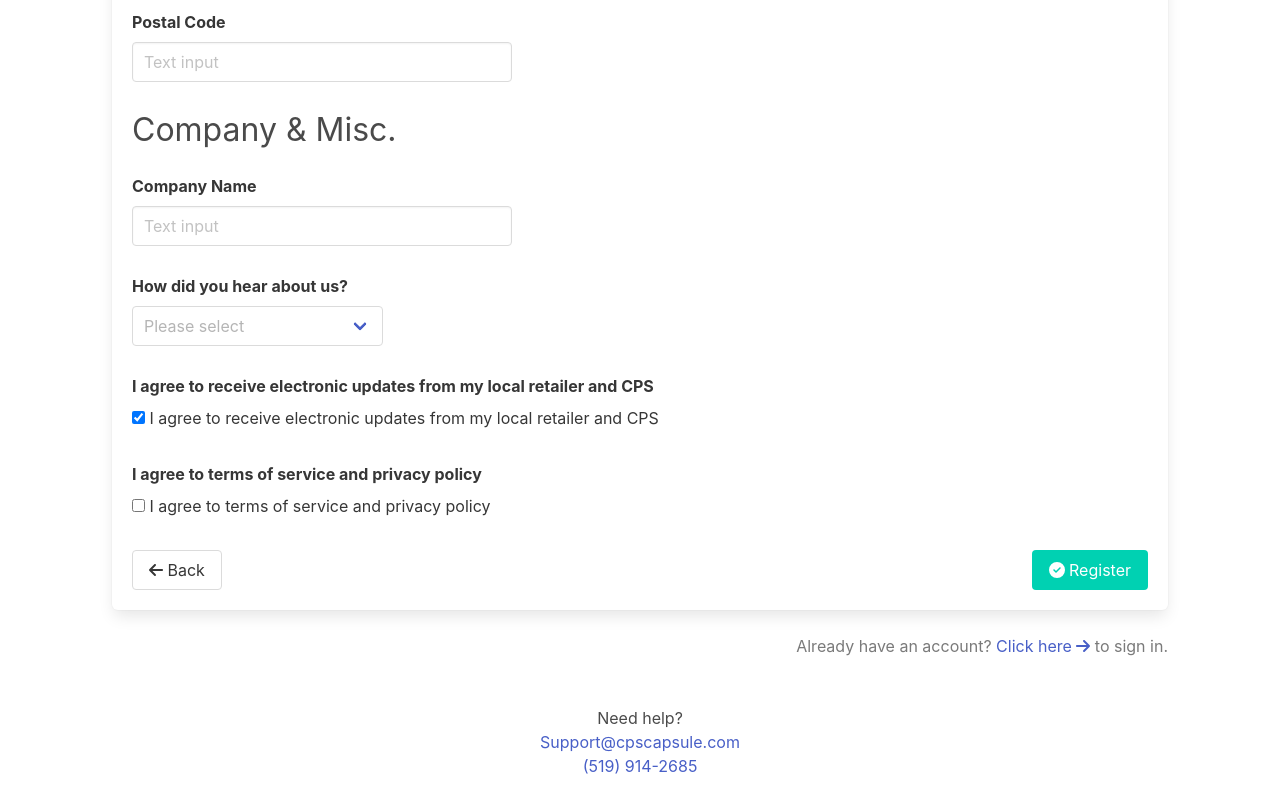
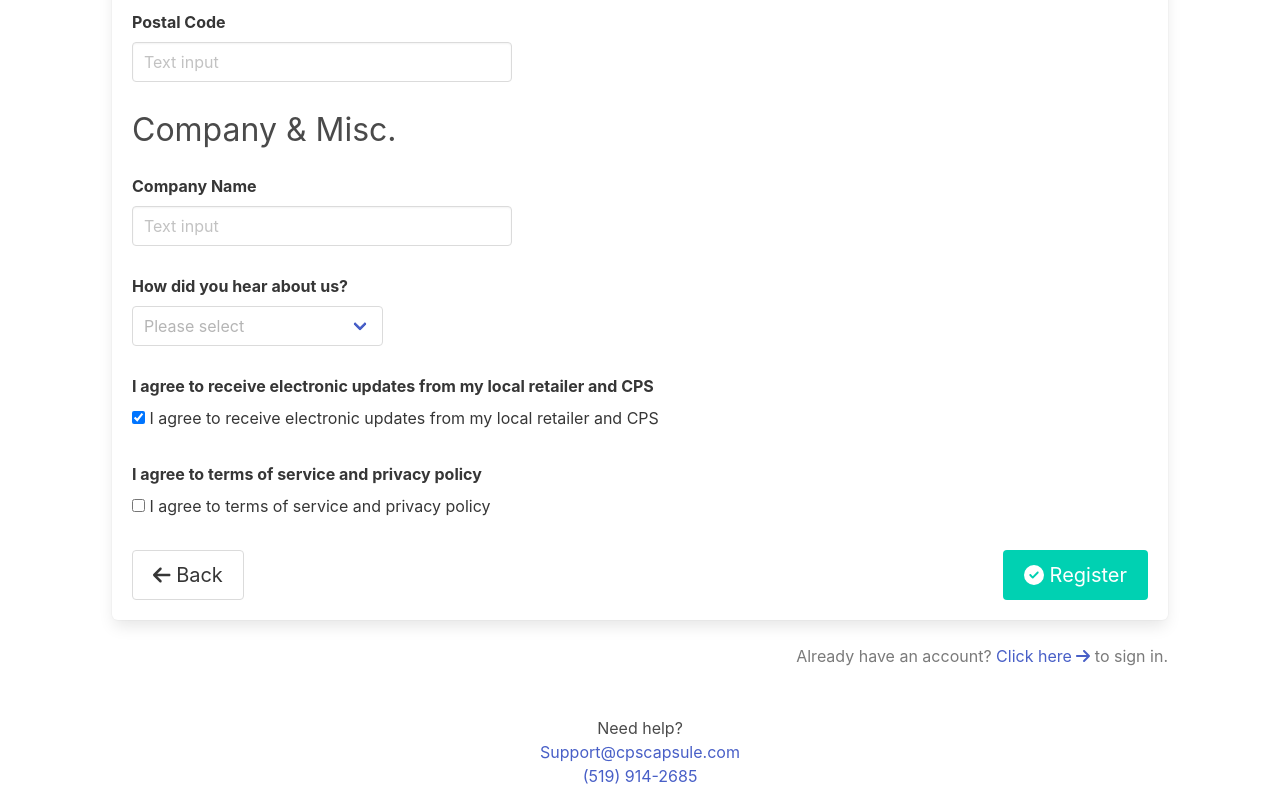
Before and after one commit to LuchaComics/cps-frontend, a React (Create React App) app: page /register in a window 1280 px wide. Shown: the part 1407-2207 px from the top of the page. Built offline with nearby package versions, Linux system fonts and the light colour scheme.

Commit message:
Minor fix

```diff
--- a/src/Components/Gateway/Login.jsx
+++ b/src/Components/Gateway/Login.jsx
@@ -226,7 +226,7 @@ function Login() {
                                                     }
                                                 </div>
                                                 <br />
-                                                <button class="button is-block is-fullwidth is-primary" type="button" onClick={onButtonClick} style={{backgroundColor:"#FF0000"}}>
+                                                <button class="button is-medium is-block is-fullwidth is-primary" type="button" onClick={onButtonClick} style={{backgroundColor:"#FF0000"}}>
                                                     Login <FontAwesomeIcon icon={faArrowRight} />
                                                 </button>
                                             </form>
@@ -234,7 +234,7 @@ function Login() {
                                             <nav class="level">
                                                 <div class="level-item has-text-centered">
                                                     <div>
-                                                        <Link to="/forgot-password" className="is-size-7-tablet">Forgot Password?</Link>
+                                                        <Link className="is-size-7-tablet">Forgot Password?</Link>
                                                     </div>
                                                 </div>
                                                 <div class="level-item has-text-centered">
--- a/src/Components/Gateway/Register.jsx
+++ b/src/Components/Gateway/Register.jsx
@@ -442,12 +442,12 @@ function Register() {
 
                             <div class="columns">
                                 <div class="column is-half">
-                                    <Link to={`/login`} class="button is-hidden-touch"><FontAwesomeIcon className="fas" icon={faArrowLeft} />&nbsp;Back</Link>
-                                    <Link to={`/login`} class="button is-fullwidth is-hidden-desktop"><FontAwesomeIcon className="fas" icon={faArrowLeft} />&nbsp;Back</Link>
+                                    <Link to={`/login`} class="button is-medium is-hidden-touch"><FontAwesomeIcon className="fas" icon={faArrowLeft} />&nbsp;Back</Link>
+                                    <Link to={`/login`} class="button is-medium is-fullwidth is-hidden-desktop"><FontAwesomeIcon className="fas" icon={faArrowLeft} />&nbsp;Back</Link>
                                 </div>
                                 <div class="column is-half has-text-right">
-                                    <button class="button is-primary is-hidden-touch" onClick={onSubmitClick}><FontAwesomeIcon className="fas" icon={faCheckCircle} />&nbsp;Register</button>
-                                    <button class="button is-primary is-fullwidth is-hidden-desktop" onClick={onSubmitClick}><FontAwesomeIcon className="fas" icon={faCheckCircle} />&nbsp;Register</button>
+                                    <button class="button is-medium is-primary is-hidden-touch" onClick={onSubmitClick}><FontAwesomeIcon className="fas" icon={faCheckCircle} />&nbsp;Register</button>
+                                    <button class="button is-medium is-primary is-fullwidth is-hidden-desktop" onClick={onSubmitClick}><FontAwesomeIcon className="fas" icon={faCheckCircle} />&nbsp;Register</button>
                                 </div>
                             </div>
                         </div>}
```
